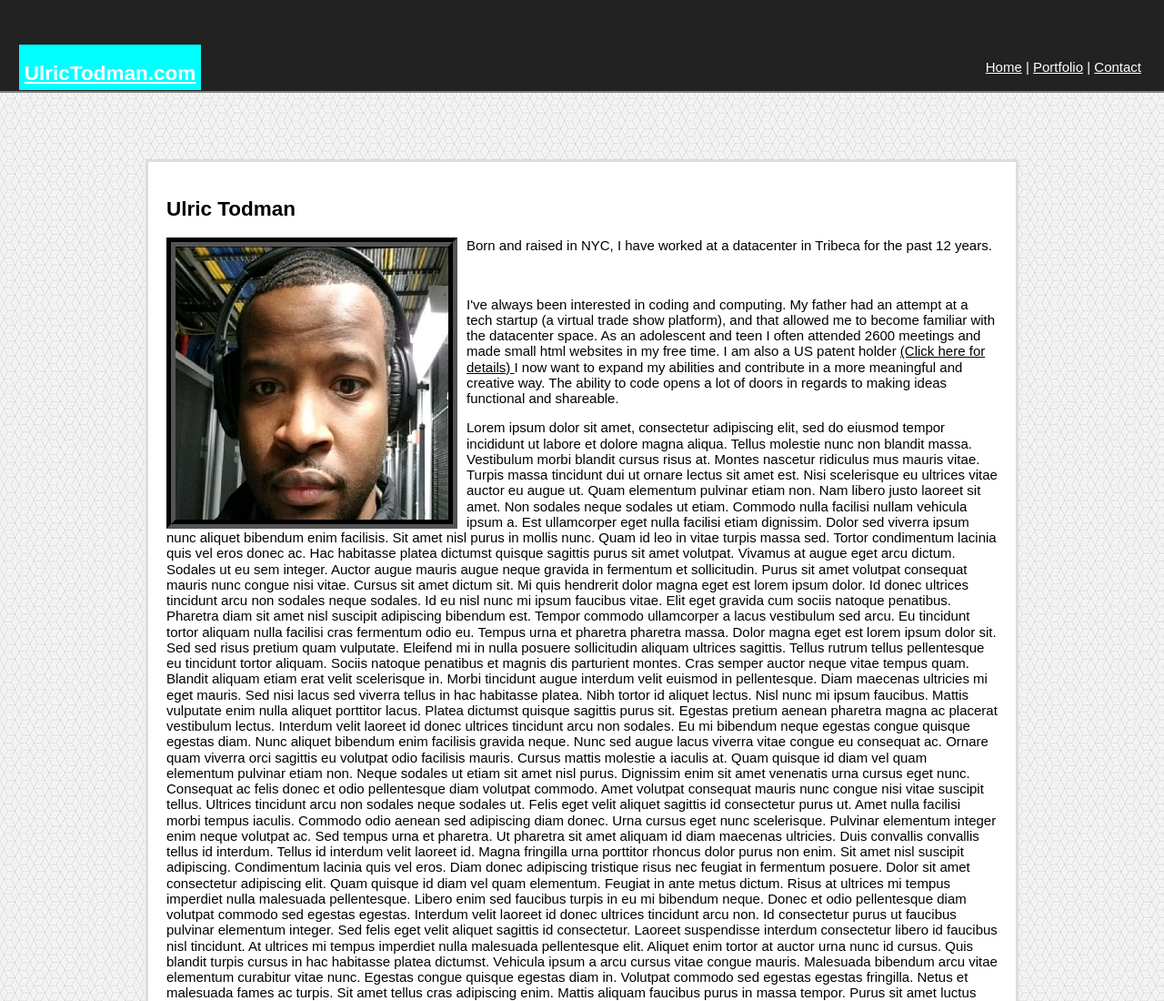
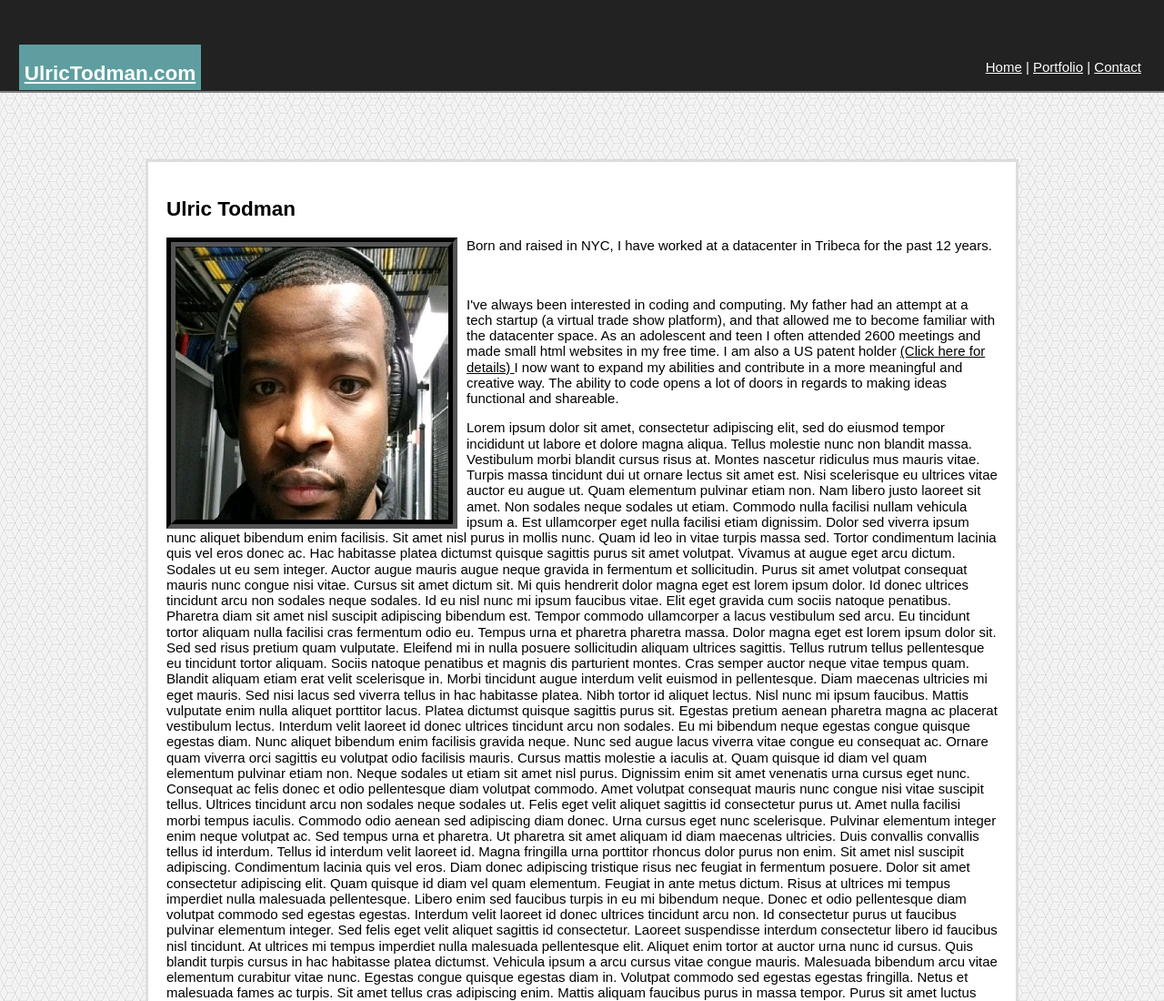
Before and after one commit to ricksinclair/Basic-Portfolio, a plain HTML site: page index.html in a window 1280 px wide. Shown: the top 1100 px of the page at 91% size. Drawn offline with Linux system fonts and the light colour scheme.

Commit message:
changed nametag to cadetblue

```diff
--- a/assets/css/style.css
+++ b/assets/css/style.css
@@ -100,7 +100,7 @@ a:active {
 }
 
 #nametag {
-  background-color: aqua;
+  background-color: cadetblue;
   height: 50px;
   width: 200px;
   background-position-y: 3;
```
